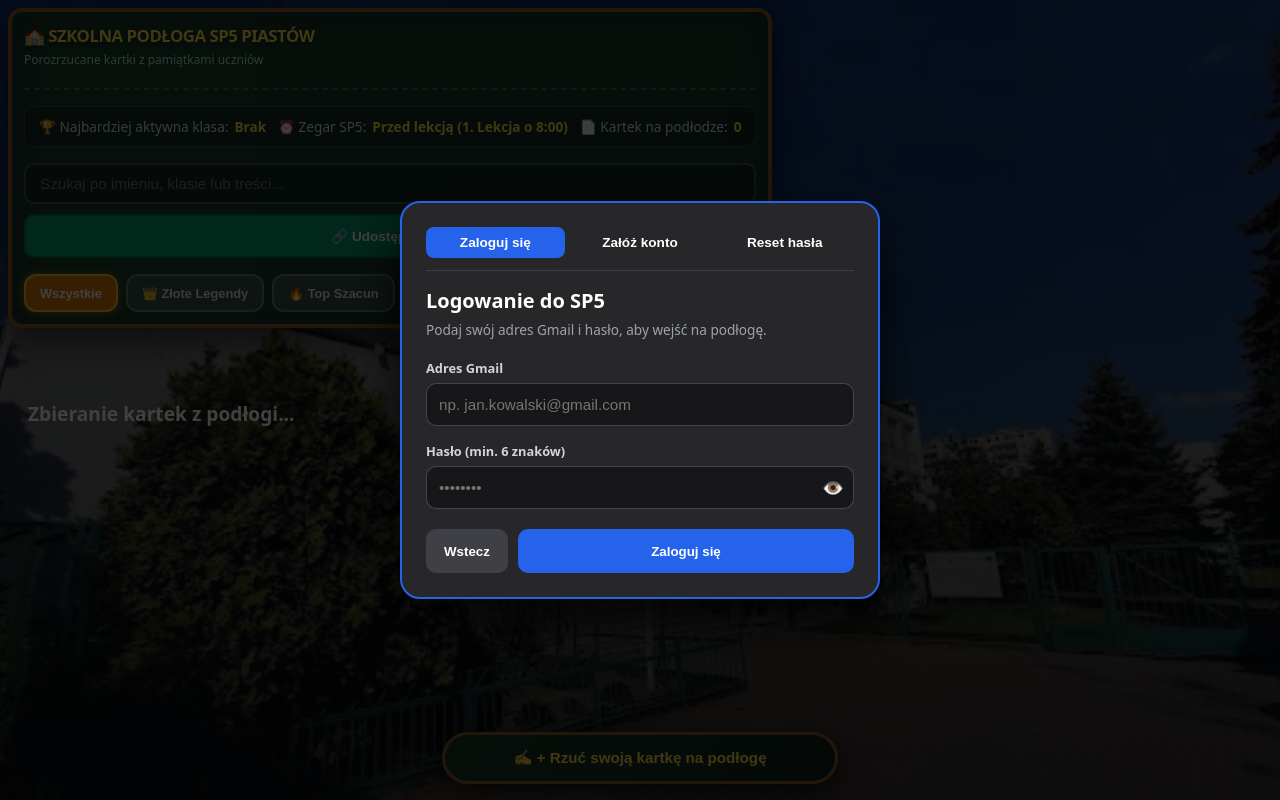
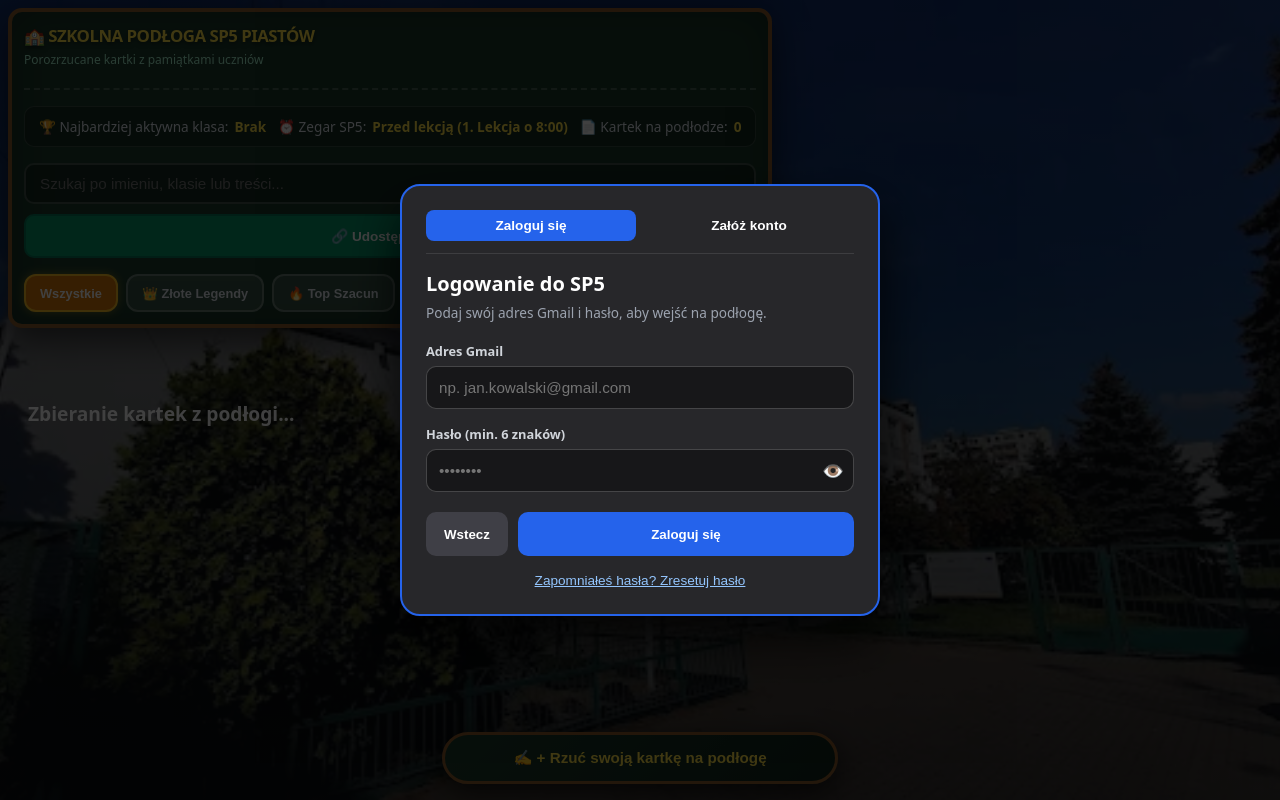
Before and after one commit to tymonwierzbowski-cmd/sp5piastow, a Next.js app: page / in a window 1280 px wide. Both pictures are taken after a click on the button "📱 Jestem na Telefonie". Built offline with nearby package versions, Linux system fonts and the light colour scheme.

Commit message:
Move reset password link under login button

```diff
--- a/src/app/page.tsx
+++ b/src/app/page.tsx
@@ -879,7 +879,18 @@ function SzkolnaPodlogaApp() {
               </>
             ) : (
               <>
-                <div style={{ display: 'flex', gap: '6px', marginBottom: '16px', borderBottom: '1px solid rgba(255,255,255,0.1)', paddingBottom: '12px' }}>
+                {authMode === 'reset' ? (
+                  <div style={{ marginBottom: '16px' }}>
+                    <button
+                      type="button"
+                      style={{ background: 'transparent', border: 'none', color: '#93c5fd', fontSize: '0.9rem', cursor: 'pointer', display: 'flex', alignItems: 'center', gap: '6px', padding: 0 }}
+                      onClick={() => { setAuthMode('signin'); setAuthError(''); setFormSuccess(''); }}
+                    >
+                      ← Wróć do logowania
+                    </button>
+                  </div>
+                ) : (
+                  <div style={{ display: 'flex', gap: '8px', marginBottom: '16px', borderBottom: '1px solid rgba(255,255,255,0.1)', paddingBottom: '12px' }}>
                     <button
                       type="button"
                       style={{ flex: 1, background: authMode === 'signin' ? '#2563eb' : 'transparent', border: 'none', color: '#fff', padding: '8px 4px', borderRadius: '8px', fontWeight: 700, cursor: 'pointer', fontSize: '0.85rem' }}
@@ -894,14 +905,8 @@ function SzkolnaPodlogaApp() {
                     >
                       Załóż konto
                     </button>
-                  <button
-                    type="button"
-                    style={{ flex: 1, background: authMode === 'reset' ? '#2563eb' : 'transparent', border: 'none', color: '#fff', padding: '8px 4px', borderRadius: '8px', fontWeight: 700, cursor: 'pointer', fontSize: '0.85rem' }}
-                    onClick={() => { setAuthMode('reset'); setAuthError(''); setFormSuccess(''); }}
-                  >
-                    Reset hasła
-                  </button>
                   </div>
+                )}
 
                 <h2 className="sp5-modal-title">
                   {authMode === 'signin' ? 'Logowanie do SP5' : authMode === 'signup' ? 'Rejestracja w SP5' : 'Reset hasła'}
@@ -1035,6 +1040,18 @@ function SzkolnaPodlogaApp() {
                     </button>
                   </div>
                 </form>
+
+                {authMode === 'signin' && (
+                  <div style={{ textAlign: 'center', marginTop: '12px' }}>
+                    <button
+                      type="button"
+                      style={{ background: 'transparent', border: 'none', color: '#93c5fd', fontSize: '0.85rem', cursor: 'pointer', textDecoration: 'underline' }}
+                      onClick={() => { setAuthMode('reset'); setAuthError(''); setFormSuccess(''); }}
+                    >
+                      Zapomniałeś hasła? Zresetuj hasło
+                    </button>
+                  </div>
+                )}
               </>
             )}
           </div>
```
Lines whose indentation alone changed are shown as unchanged.
